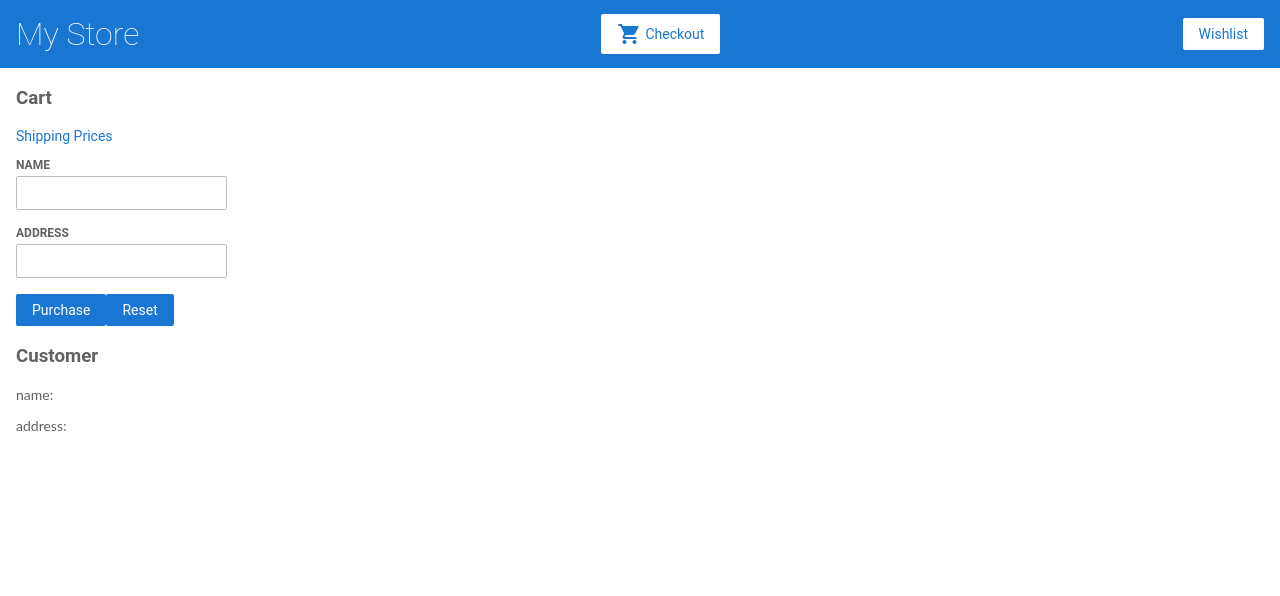
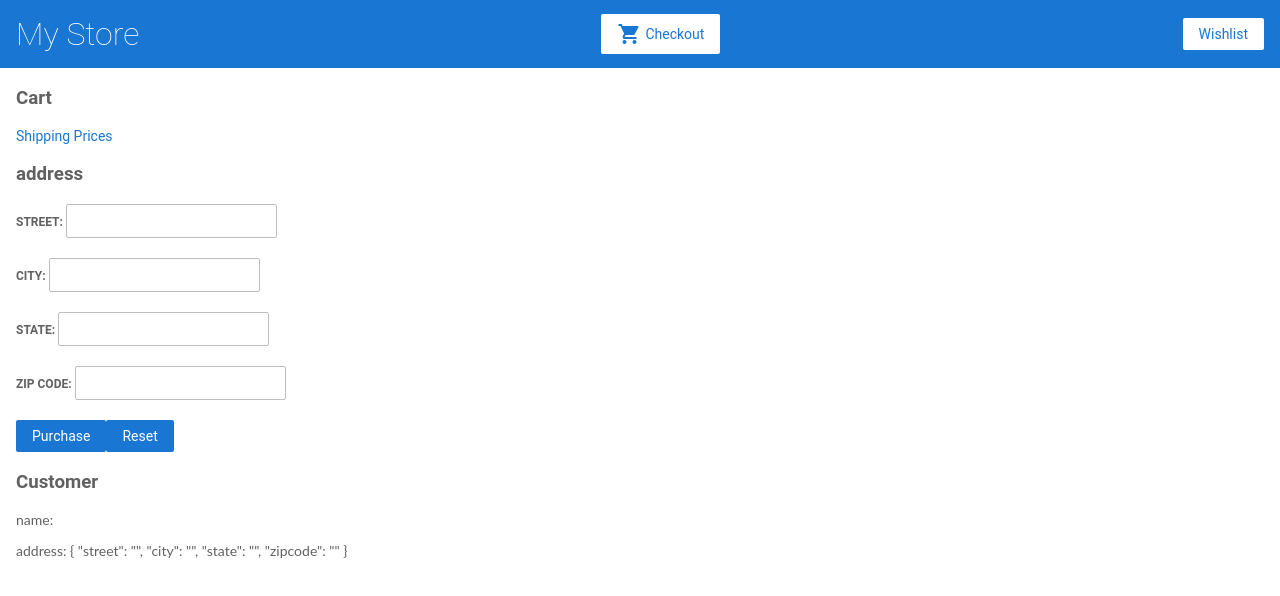
Before and after one commit to MariamTsotsolashvili/Angular-tutorial-first, an Angular app: page /cart in a window 1280 px wide. Shown: the top 596 px of the page. Built offline with nearby package versions, Linux system fonts and the light colour scheme.

Commit message:
feat(8-reactive-forms-nested-forms): Finish tutorial

```diff
--- a/src/app/cart/cart.component.html
+++ b/src/app/cart/cart.component.html
@@ -12,13 +12,21 @@
 <button *ngIf="items && items.length > 0" (click) = "clearCart()">Clear</button>
 
 <form [formGroup]="checkedForm" (ngSubmit)= "onSubmit(checkedForm.value)">
-    <div>
-        <label for="name">Name</label>
-        <input type="text" id ="name" formControlName = "name">
-    </div>
-    <div>
-        <label for="address">Address</label>
-        <input type="text" id ="address" formControlName = "address">
+
+    <div formGroupName="address">
+        <h3>address</h3>
+        <label> Street:
+            <input type="text" formControlName="street">
+        </label>
+        <label> city:
+            <input type="text" formControlName="city">
+        </label>
+        <label> State:
+            <input type="text" formControlName="state">
+        </label>
+        <label> Zip Code:
+            <input type="text" formControlName="zipcode">
+        </label>
     </div>
 
     <button class="button" type="submit">Purchase</button>
@@ -31,6 +39,6 @@
         name: {{checkedForm.controls.name.value}}
     </p>
     <p>
-        address: {{checkedForm.controls.address.value}}
+        address: {{checkedForm.controls.address.value | json}}
     </p>
 </div>
--- a/src/app/cart/cart.component.ts
+++ b/src/app/cart/cart.component.ts
@@ -17,7 +17,12 @@
 
         this.checkedForm = formBuilder.group({
             name: '',
-            address: ''
+            address: formBuilder.group({
+                street: '',
+                city: '',
+                state: '',
+                zipcode: ''
+            })
         });
     }
 
```
